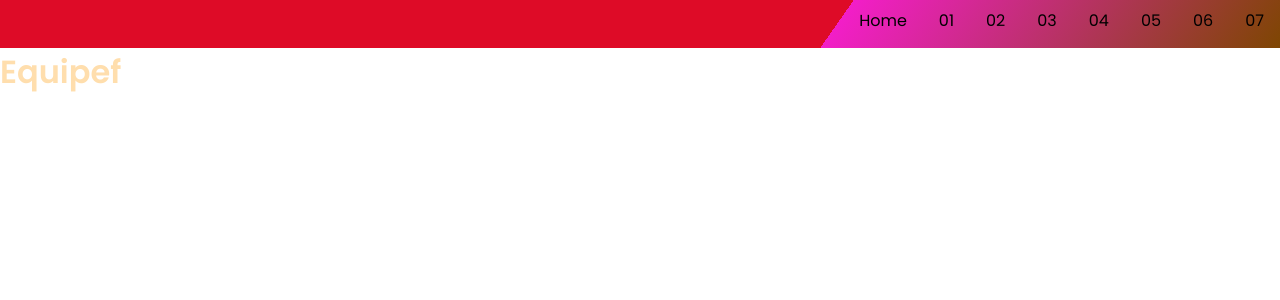
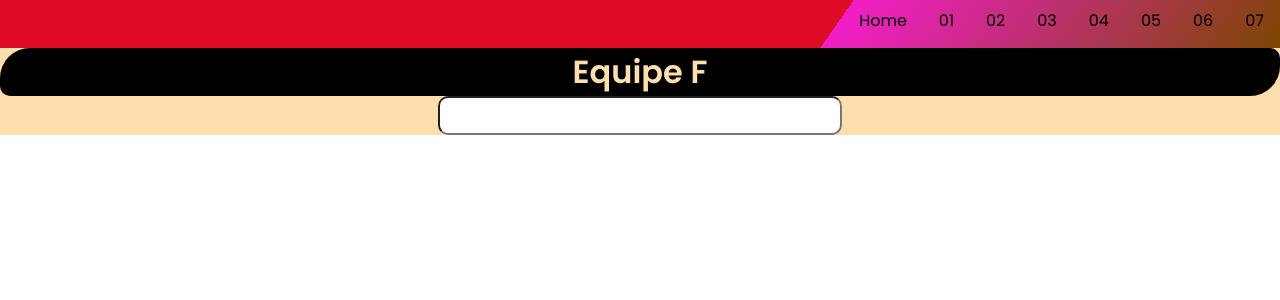
Before and after one commit to Manfrajola/crm, a React (Create React App) app: page /equipef in a window 1280 px wide. Shown: the top 300 px of the page. Built offline with nearby package versions, Linux system fonts and the light colour scheme.

Commit message:
Crm - useState
Estudos utilizando useState

```diff
--- a/src/pages/Equipef/index.jsx
+++ b/src/pages/Equipef/index.jsx
@@ -1,16 +1,28 @@
-import React from "react";
+import React, { useState } from "react";
 import Navbar from "../../components/navbarUser";
-import {H1} from "./styles";
+import { H1, Div, H2, Input } from "./styles";
 
-class Equipef extends React.Component {
-  render() {
-    return (
-      <>
-        <Navbar />
-        <H1>Equipef</H1>
-      </>
-    );
-  }
-}
+const Equipef = () => {
+  const [frase, setFrase] = useState();
+
+  return (
+    <>
+      <Navbar />
+      <Div>
+        <Div>
+          <H1>Equipe F</H1>
+          <Input
+            type="text"
+            value={frase}
+            onChange={(e) => setFrase(e.target.value)}
+          />
+          <H2>
+            <b>{frase}</b>
+          </H2>
+        </Div>
+      </Div>
+    </>
+  );
+};
 
 export default Equipef;
--- a/src/pages/Equipef/styles.jsx
+++ b/src/pages/Equipef/styles.jsx
@@ -1,5 +1,31 @@
 import styled from "styled-components";
-export const H1 = styled.h1 `
+
+export const H1 = styled.h1`
+  background-color: black;
+  color: #ffdead;
+  text-align: center;
+  border-radius: 30px 10px 30px 10px;
+`;
+export const H2 = styled.h2`
+  color: #ffdead;
   background-color: white;
-  color: #FFDEAD;
+  text-align: center;
 `;
+
+export const Div = styled.div`
+  background-color: #ffdead;
+  text-align: center;
+  margin-left: auto;
+  margin-right: auto;
+  display: block;
+`;
+export const Input = styled.input`
+  height: 35px;
+  width: 400px;
+  text-align: center;
+  margin-left: auto;
+  margin-right: auto;
+  display: block;
+  //border-radius: 10px 20px 30px;
+  border-radius: 10px;
+`;
```
Also changed, not shown: src/App.js (line endings or trailing spaces).
